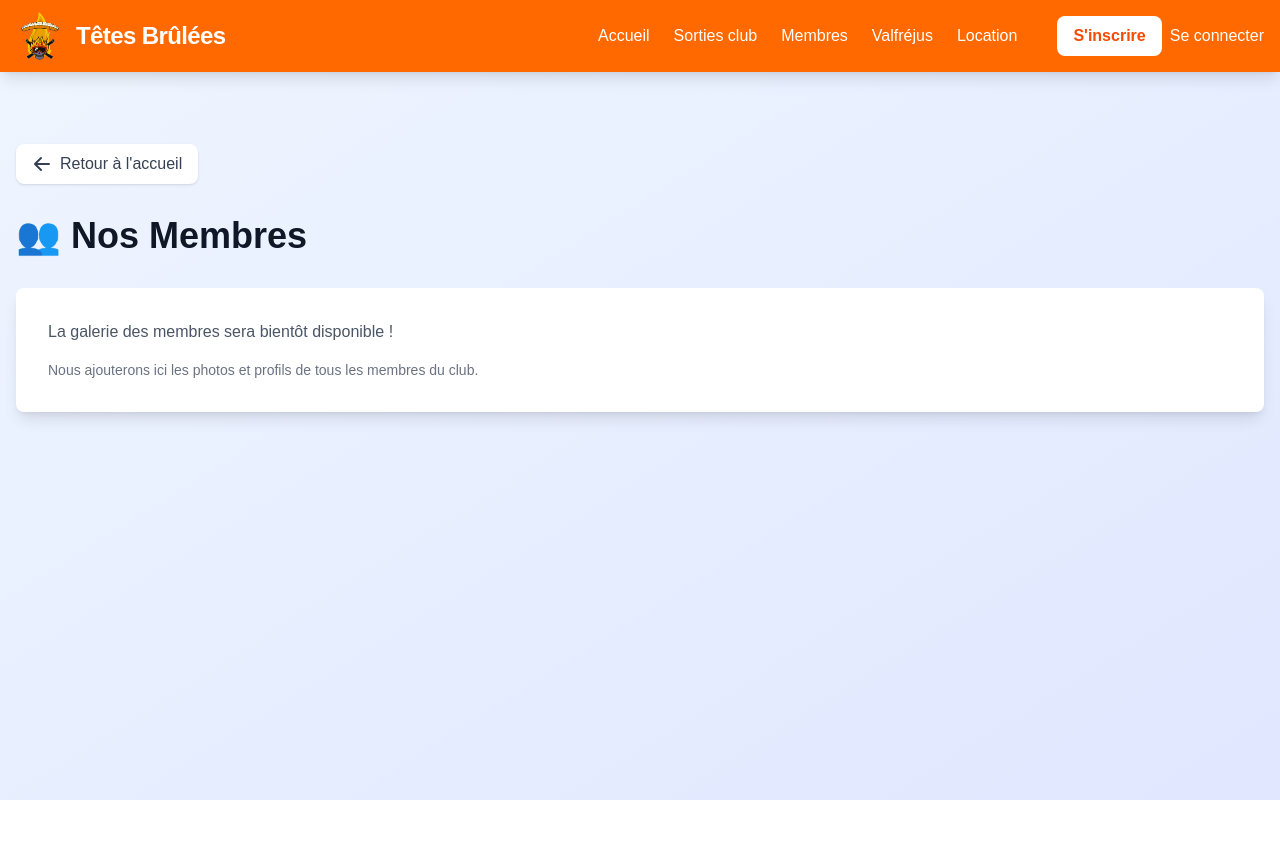
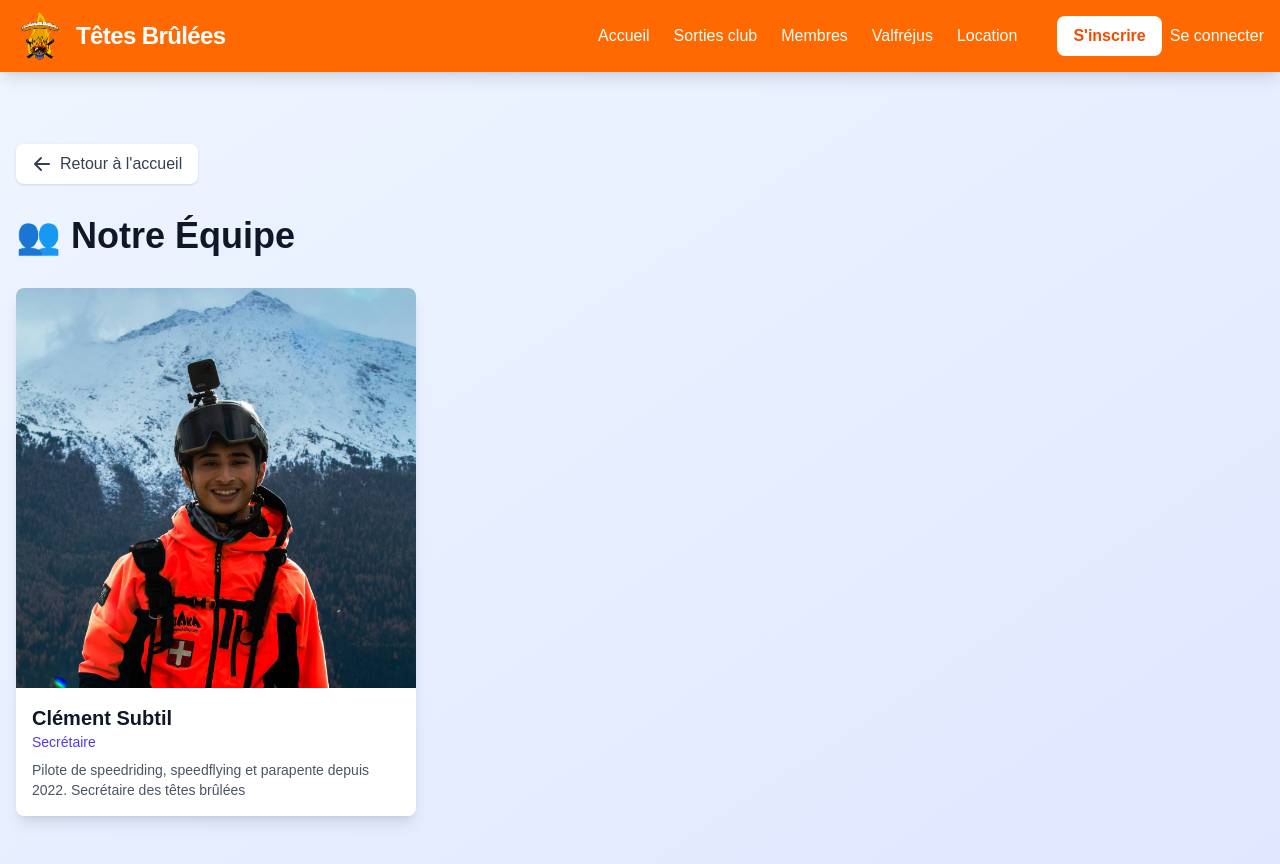
Before and after one commit to clementsbt/tetes-brulees, a Next.js app: page /membres in a window 1280 px wide. Shown: the top 864 px of the page. Before the commit the page ends 800 px from the top, so only its background shows below. Built offline with nearby package versions, Linux system fonts and the light colour scheme; no server answers.

Commit message:
feat: add membres page with team card

```diff
--- a/app/membres/page.tsx
+++ b/app/membres/page.tsx
@@ -1,4 +1,15 @@
+'use client';
+
 import BackButton from '@/components/BackButton';
+
+const teamMembers = [
+  {
+    name: 'Clément Subtil',
+    role: 'Secrétaire',
+    description: 'Pilote de speedriding, speedflying et parapente depuis 2022. Secrétaire des têtes brûlées',
+    image: '/clement-subtil.jpg',
+  },
+];
 
 export default function MembresPage() {
   return (
@@ -7,16 +18,32 @@ export default function MembresPage() {
         <BackButton />
 
         <h1 className="text-4xl font-bold text-gray-900 mb-8">
-          👥 Nos Membres
+          👥 Notre Équipe
         </h1>
 
-        <div className="bg-white rounded-lg shadow-lg p-8">
-          <p className="text-gray-600 mb-4">
-            La galerie des membres sera bientôt disponible !
-          </p>
-          <p className="text-gray-500 text-sm">
-            Nous ajouterons ici les photos et profils de tous les membres du club.
-          </p>
+        <div className="grid grid-cols-1 md:grid-cols-2 lg:grid-cols-3 gap-6">
+          {teamMembers.map((member) => (
+            <div key={member.name} className="bg-white rounded-lg shadow-lg overflow-hidden">
+              <div className="aspect-square relative">
+                <img
+                  src={member.image}
+                  alt={member.name}
+                  className="w-full h-full object-cover"
+                />
+              </div>
+              <div className="p-4">
+                <h2 className="text-xl font-bold text-gray-900">
+                  {member.name}
+                </h2>
+                <p className="text-indigo-600 font-medium text-sm mb-2">
+                  {member.role}
+                </p>
+                <p className="text-gray-600 text-sm">
+                  {member.description}
+                </p>
+              </div>
+            </div>
+          ))}
         </div>
       </div>
     </div>
```
Also changed, not shown: public/clement-subtil.jpg (added).
